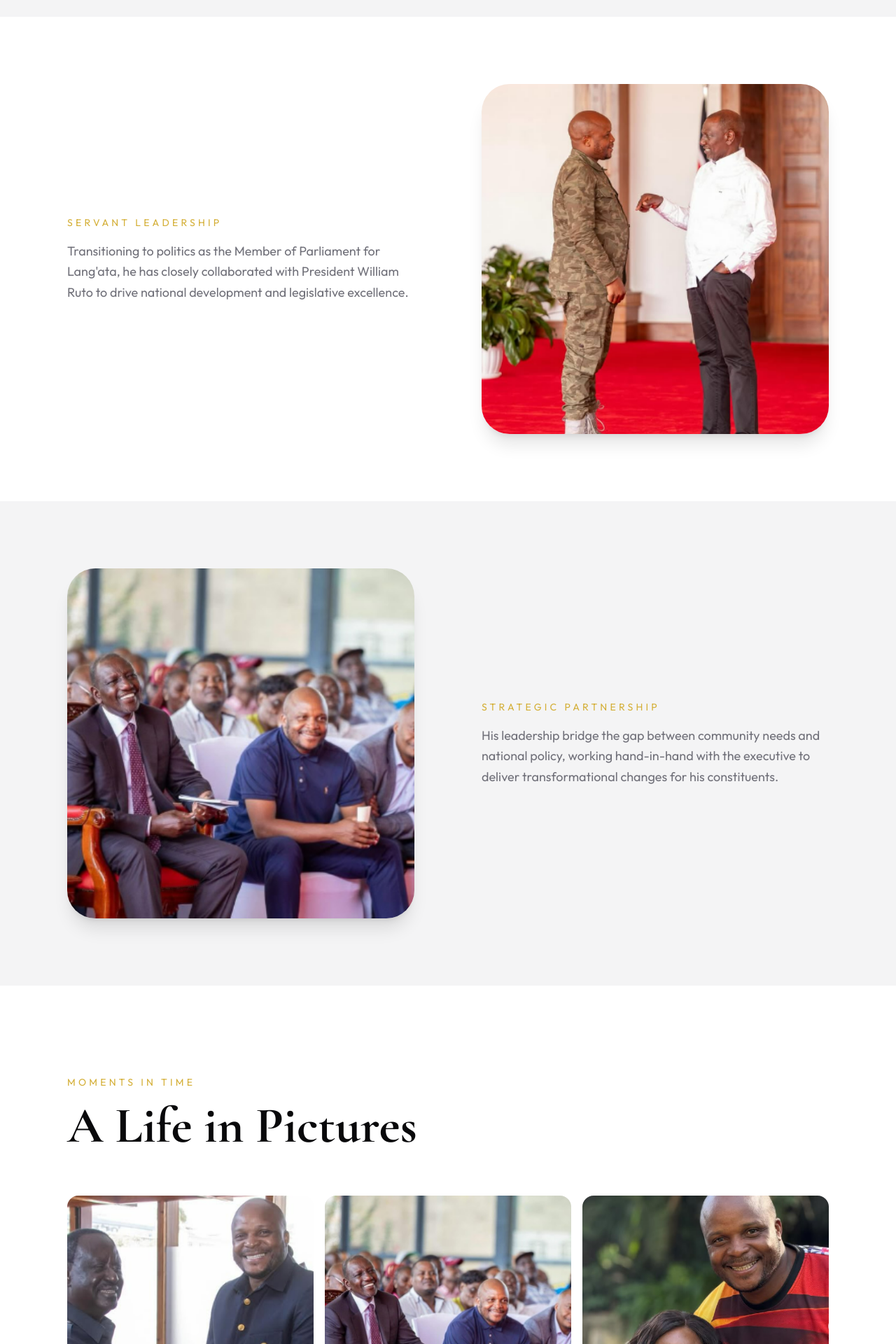
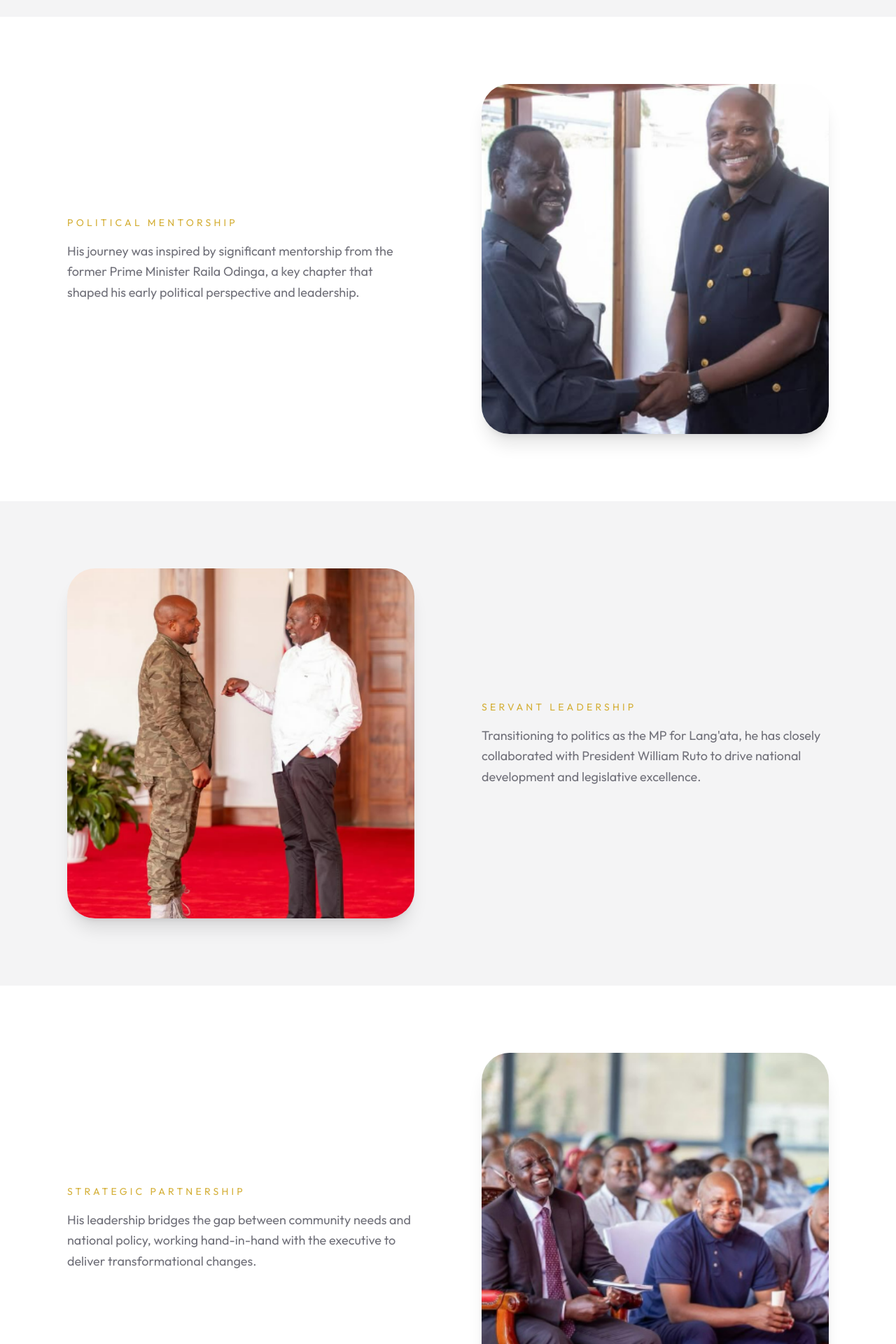
Before and after one commit to FabianOkucai/jalango, a Next.js app: page / in a window 1280 px wide. Shown: the part 2160-4080 px from the top of the page at 70% size. Built offline with nearby package versions, Linux system fonts and the light colour scheme; a web font is replaced by a local one.

Commit message:
updated basic file

```diff
--- a/app/page.tsx
+++ b/app/page.tsx
@@ -58,7 +58,7 @@ export default function Home() {
         <div className="py-24 px-6 md:px-24 bg-secondary">
           <div className="max-w-7xl mx-auto grid md:grid-cols-2 gap-24 items-center">
             <div className="relative h-[500px] rounded-[2.5rem] overflow-hidden shadow-xl">
-              <Image src="/assets/images/leader_six.png" alt="Entertainment Career" fill className="object-cover" />
+              <Image src="/assets/images/logo_two.png" alt="Entertainment Career" fill className="object-cover" />
             </div>
             <div>
               <span className="text-accent text-sm tracking-[0.3em] uppercase mb-4 block">The Breakthrough</span>
@@ -69,31 +69,61 @@ export default function Home() {
           </div>
         </div>
 
-        {/* Politics - Ruto Section 1 */}
+        {/* Political Mentorship */}
         <div className="py-24 px-6 md:px-24">
           <div className="max-w-7xl mx-auto grid md:grid-cols-2 gap-24 items-center">
             <div className="order-2 md:order-1">
-              <span className="text-accent text-sm tracking-[0.3em] uppercase mb-4 block">Servant Leadership</span>
+              <span className="text-accent text-sm tracking-[0.3em] uppercase mb-4 block">Political Mentorship</span>
               <p className="text-muted leading-relaxed text-lg">
-                Transitioning to politics as the Member of Parliament for Lang&apos;ata, he has closely collaborated with President William Ruto to drive national development and legislative excellence.
+                His journey was inspired by significant mentorship from the former Prime Minister Raila Odinga, a key chapter that shaped his early political perspective and leadership.
               </p>
             </div>
             <div className="order-1 md:order-2 relative h-[500px] rounded-[2.5rem] overflow-hidden shadow-xl">
+              <Image src="/assets/images/with_raila.png" alt="With Raila" fill className="object-cover" />
+            </div>
+          </div>
+        </div>
+
+        {/* Politics - Ruto Section 1 */}
+        <div className="py-24 px-6 md:px-24 bg-secondary">
+          <div className="max-w-7xl mx-auto grid md:grid-cols-2 gap-24 items-center">
+            <div className="relative h-[500px] rounded-[2.5rem] overflow-hidden shadow-xl">
               <Image src="/assets/images/with_the_president.png" alt="MP with Ruto" fill className="object-cover" />
+            </div>
+            <div>
+              <span className="text-accent text-sm tracking-[0.3em] uppercase mb-4 block">Servant Leadership</span>
+              <p className="text-muted leading-relaxed text-lg">
+                Transitioning to politics as the MP for Lang&apos;ata, he has closely collaborated with President William Ruto to drive national development and legislative excellence.
+              </p>
             </div>
           </div>
         </div>
 
         {/* Politics - Ruto Section 2 */}
+        <div className="py-24 px-6 md:px-24">
+          <div className="max-w-7xl mx-auto grid md:grid-cols-2 gap-24 items-center">
+            <div className="order-2 md:order-1">
+              <span className="text-accent text-sm tracking-[0.3em] uppercase mb-4 block">Strategic Partnership</span>
+              <p className="text-muted leading-relaxed text-lg">
+                His leadership bridges the gap between community needs and national policy, working hand-in-hand with the executive to deliver transformational changes.
+              </p>
+            </div>
+            <div className="order-1 md:order-2 relative h-[500px] rounded-[2.5rem] overflow-hidden shadow-xl">
+              <Image src="/assets/images/with_the_president_two.png" alt="Working for Langata" fill className="object-cover" />
+            </div>
+          </div>
+        </div>
+
+        {/* Hobbies */}
         <div className="py-24 px-6 md:px-24 bg-secondary">
           <div className="max-w-7xl mx-auto grid md:grid-cols-2 gap-24 items-center">
             <div className="relative h-[500px] rounded-[2.5rem] overflow-hidden shadow-xl">
-              <Image src="/assets/images/with_the_president_two.png" alt="Working for Langata" fill className="object-cover" />
+              <Image src="/assets/images/hobbies.png" alt="Hobbies" fill className="object-cover" />
             </div>
             <div>
-              <span className="text-accent text-sm tracking-[0.3em] uppercase mb-4 block">Strategic Partnership</span>
+              <span className="text-accent text-sm tracking-[0.3em] uppercase mb-4 block">Beyond the Podium</span>
               <p className="text-muted leading-relaxed text-lg">
-                His leadership bridge the gap between community needs and national policy, working hand-in-hand with the executive to deliver transformational changes for his constituents.
+                Off-duty, Phelix finds joy in diverse interests and hobbies that provide the balance necessary to sustain his high-energy public service and career.
               </p>
             </div>
           </div>
```
